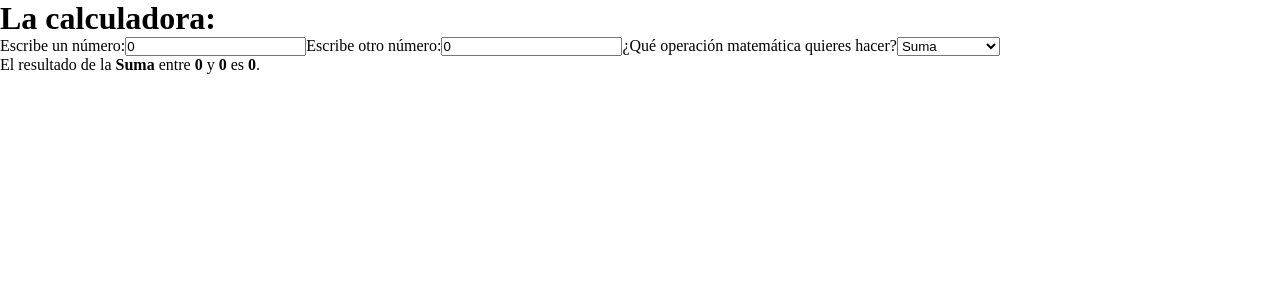
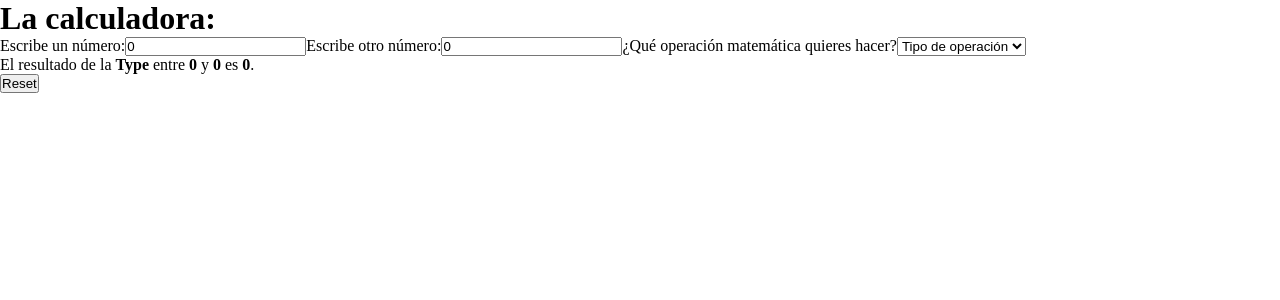
Before and after one commit to carodriguezp/react-practice-exercises, a React (Vite) app: page / in a window 1280 px wide. Shown: the top 300 px of the page. Built offline with nearby package versions, Linux system fonts and the light colour scheme.

Commit message:
reset button done

```diff
--- a/src/components/App.jsx
+++ b/src/components/App.jsx
@@ -7,7 +7,7 @@ function App() {
   const [numberA, setNumberA] = useState(0);
   const [numberB, setNumberB] = useState(0);
   const [total, setTotal] = useState(0);
-  const [operation, setOperation] = useState("Suma");
+  const [operation, setOperation] = useState("Type");
 
   const handleNumberA = (ev) => {
     setNumberA(ev.target.value);
@@ -39,6 +39,14 @@ function App() {
       setTotal(parseInt(numberA) / parseInt(numberB));
 
     }
+
+  }
+
+  const handleReset = () => {
+    setNumberA(0);
+    setNumberB(0);
+    setTotal(0);
+    setOperation("Type");
   }
 
   return (
@@ -74,6 +82,7 @@ function App() {
           value={operation}
           onChange={handleOperation}
         >
+          <option value="Type">Tipo de operación</option>
           <option value="Suma">Suma</option>
           <option value="Resta">Resta</option>
           <option value="Multiplicación">Multiplicación</option>
@@ -84,6 +93,8 @@ function App() {
       <p>
         El resultado de la <strong>{operation}</strong> entre <strong>{numberA}</strong> y <strong>{numberB}</strong> es <strong> {total}</strong>.
       </p>
+
+      <button onClick={handleReset}>Reset</button>
     </div>
   );
 }
```
